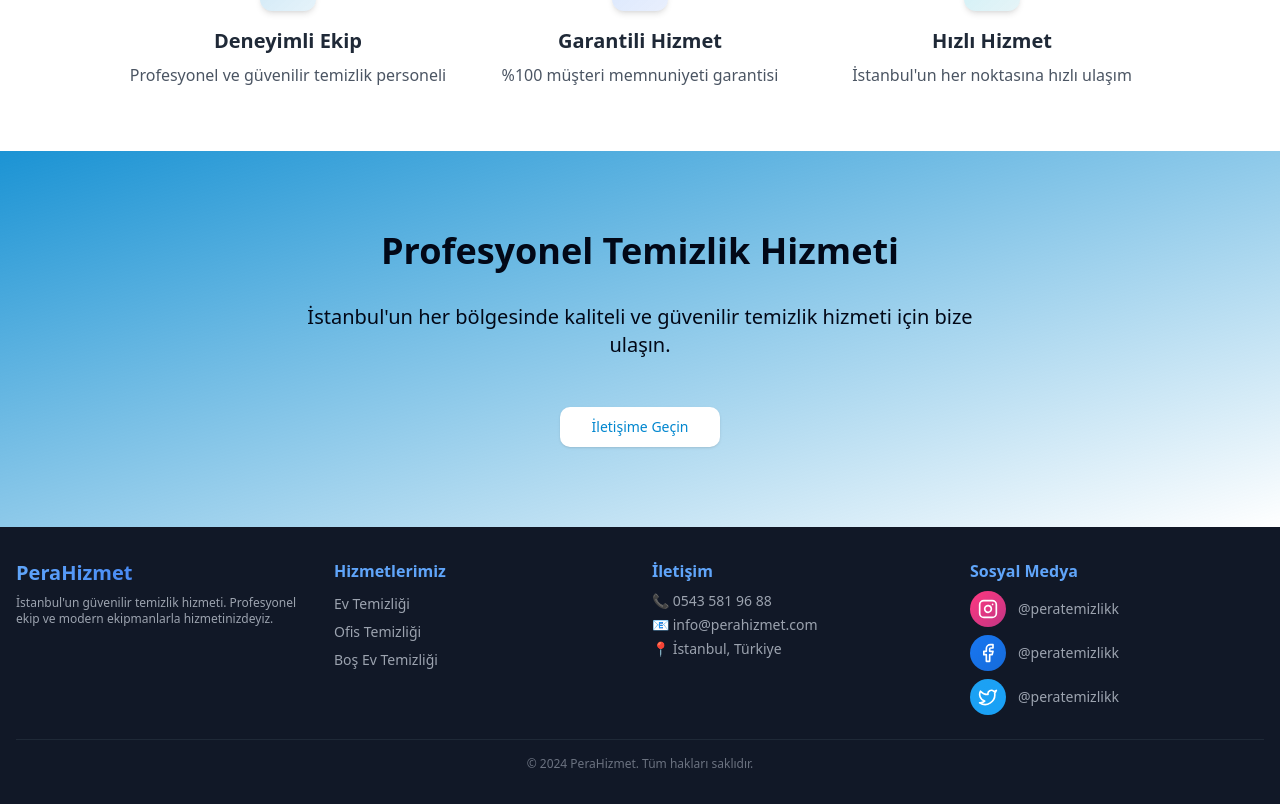
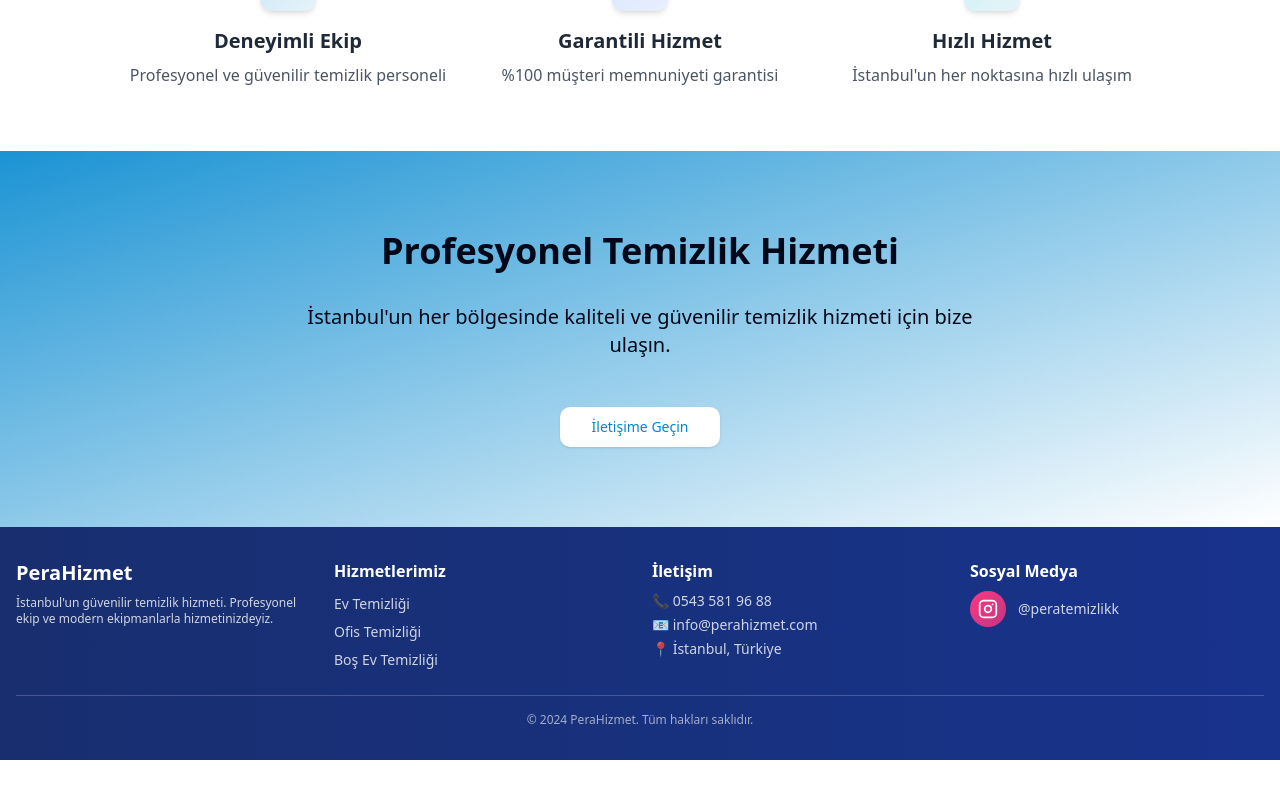
Before and after one commit to Abdullahgnan/peratemizlikhizmeti, a Next.js app in the folder frontend/: page / in a window 1280 px wide. Shown: the part 2151-2955 px from the top of the page. After the commit the page ends 2911 px from the top, so only its background shows below. Built offline with nearby package versions, Linux system fonts and the light colour scheme.

Commit message:
header footer design

```diff
--- a/frontend/src/components/layout/site-footer.tsx
+++ b/frontend/src/components/layout/site-footer.tsx
@@ -1,37 +1,40 @@
 import Link from "next/link"
-import { Instagram, Facebook, Twitter } from "lucide-react"
+import { Instagram } from "lucide-react"
 
 export function SiteFooter() {
   return (
-    <footer className="bg-gray-900 text-white min-h-[200px] py-8">
-      <div className="container mx-auto px-4">
+    <footer className="bg-gradient-to-r from-blue-900 to-blue-800 text-white min-h-[200px] py-8 relative">
+      {/* Hafif overlay */}
+      <div className="absolute inset-0 bg-black/20" />
+
+      <div className="container mx-auto px-4 relative z-10">
         <div className="grid grid-cols-1 md:grid-cols-4 gap-6">
           {/* Logo ve Açıklama */}
           <div className="space-y-2">
-            <h2 className="text-xl font-bold bg-gradient-to-r from-blue-400 to-blue-600 bg-clip-text text-transparent">
+            <h2 className="text-xl font-bold text-white">
               PeraHizmet
             </h2>
-            <p className="text-gray-400 text-xs">
+            <p className="text-white/80 text-xs">
               İstanbul'un güvenilir temizlik hizmeti. Profesyonel ekip ve modern ekipmanlarla hizmetinizdeyiz.
             </p>
           </div>
 
           {/* Hizmetlerimiz */}
           <div className="space-y-2">
-            <h3 className="text-md font-semibold text-blue-400">Hizmetlerimiz</h3>
+            <h3 className="text-md font-semibold text-white">Hizmetlerimiz</h3>
             <ul className="space-y-1">
               <li>
-                <Link href="/hizmetler/ev-temizligi" className="text-gray-400 hover:text-blue-400 transition-colors text-sm">
+                <Link href="/hizmetler/ev-temizligi" className="text-white/80 hover:text-white transition-colors text-sm">
                   Ev Temizliği
                 </Link>
               </li>
               <li>
-                <Link href="/hizmetler/ofis-temizligi" className="text-gray-400 hover:text-blue-400 transition-colors text-sm">
+                <Link href="/hizmetler/ofis-temizligi" className="text-white/80 hover:text-white transition-colors text-sm">
                   Ofis Temizliği
                 </Link>
               </li>
               <li>
-                <Link href="/hizmetler/bos-ev-temizligi" className="text-gray-400 hover:text-blue-400 transition-colors text-sm">
+                <Link href="/hizmetler/bos-ev-temizligi" className="text-white/80 hover:text-white transition-colors text-sm">
                   Boş Ev Temizliği
                 </Link>
               </li>
@@ -40,15 +43,15 @@ export function SiteFooter() {
 
           {/* İletişim */}
           <div className="space-y-2">
-            <h3 className="text-md font-semibold text-blue-400">İletişim</h3>
+            <h3 className="text-md font-semibold text-white">İletişim</h3>
             <ul className="space-y-1">
-              <li className="text-gray-400 text-sm">
+              <li className="text-white/80 text-sm">
                 📞 0543 581 96 88
               </li>
-              <li className="text-gray-400 text-sm">
+              <li className="text-white/80 text-sm">
                 📧 info@perahizmet.com
               </li>
-              <li className="text-gray-400 text-sm">
+              <li className="text-white/80 text-sm">
                 📍 İstanbul, Türkiye
               </li>
             </ul>
@@ -56,43 +59,17 @@ export function SiteFooter() {
 
           {/* Sosyal Medya */}
           <div className="space-y-2">
-            <h3 className="text-md font-semibold text-blue-400">Sosyal Medya</h3>
+            <h3 className="text-md font-semibold text-white">Sosyal Medya</h3>
             <div className="flex flex-col gap-2">
               <a
                 href="https://instagram.com/peratemizlikk"
                 target="_blank"
                 rel="noopener noreferrer"
-                className="flex items-center gap-3 text-gray-400 hover:text-white transition-colors group"
+                className="flex items-center gap-3 text-white/80 hover:text-white transition-colors group"
               >
                 <span className="bg-gradient-to-br from-[#FF3880] to-[#C13584] p-2 rounded-full
                   group-hover:shadow-lg group-hover:shadow-[#C13584]/30 transition-all">
                   <Instagram className="w-5 h-5 text-white" />
-                </span>
-                <span className="text-sm">@peratemizlikk</span>
-              </a>
-
-              <a
-                href="https://facebook.com/peratemizlikk"
-                target="_blank"
-                rel="noopener noreferrer"
-                className="flex items-center gap-3 text-gray-400 hover:text-white transition-colors group"
-              >
-                <span className="bg-gradient-to-br from-[#1877F2] to-[#166BDA] p-2 rounded-full
-                  group-hover:shadow-lg group-hover:shadow-[#1877F2]/30 transition-all">
-                  <Facebook className="w-5 h-5 text-white" />
-                </span>
-                <span className="text-sm">@peratemizlikk</span>
-              </a>
-
-              <a
-                href="https://twitter.com/peratemizlikk"
-                target="_blank"
-                rel="noopener noreferrer"
-                className="flex items-center gap-3 text-gray-400 hover:text-white transition-colors group"
-              >
-                <span className="bg-gradient-to-br from-[#1DA1F2] to-[#19A1F7] p-2 rounded-full
-                  group-hover:shadow-lg group-hover:shadow-[#1DA1F2]/30 transition-all">
-                  <Twitter className="w-5 h-5 text-white" />
                 </span>
                 <span className="text-sm">@peratemizlikk</span>
               </a>
@@ -101,8 +78,8 @@ export function SiteFooter() {
         </div>
 
         {/* Alt Footer - Copyright */}
-        <div className="border-t border-gray-800 mt-6 pt-4">
-          <div className="text-xs text-gray-500 text-center">
+        <div className="border-t border-white/20 mt-6 pt-4">
+          <div className="text-xs text-white/60 text-center">
             © 2024 PeraHizmet. Tüm hakları saklıdır.
           </div>
         </div>
```
